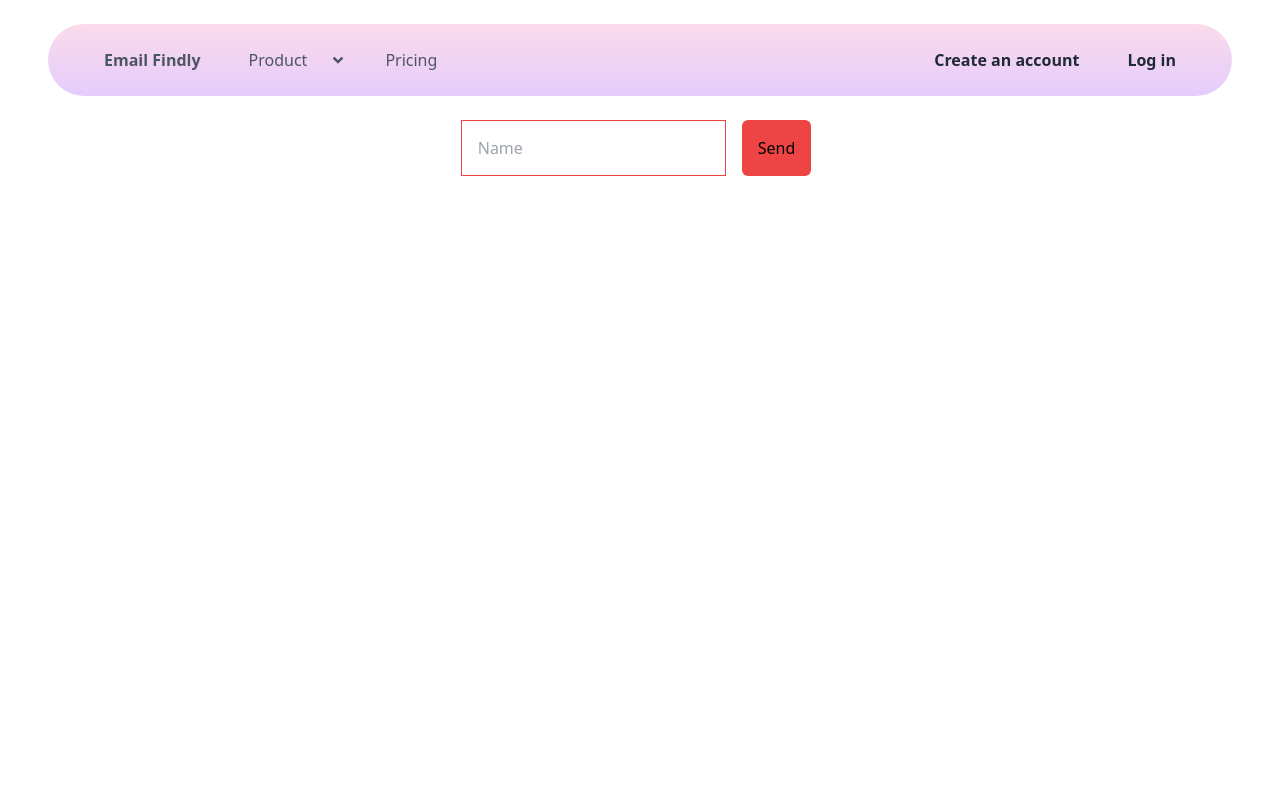
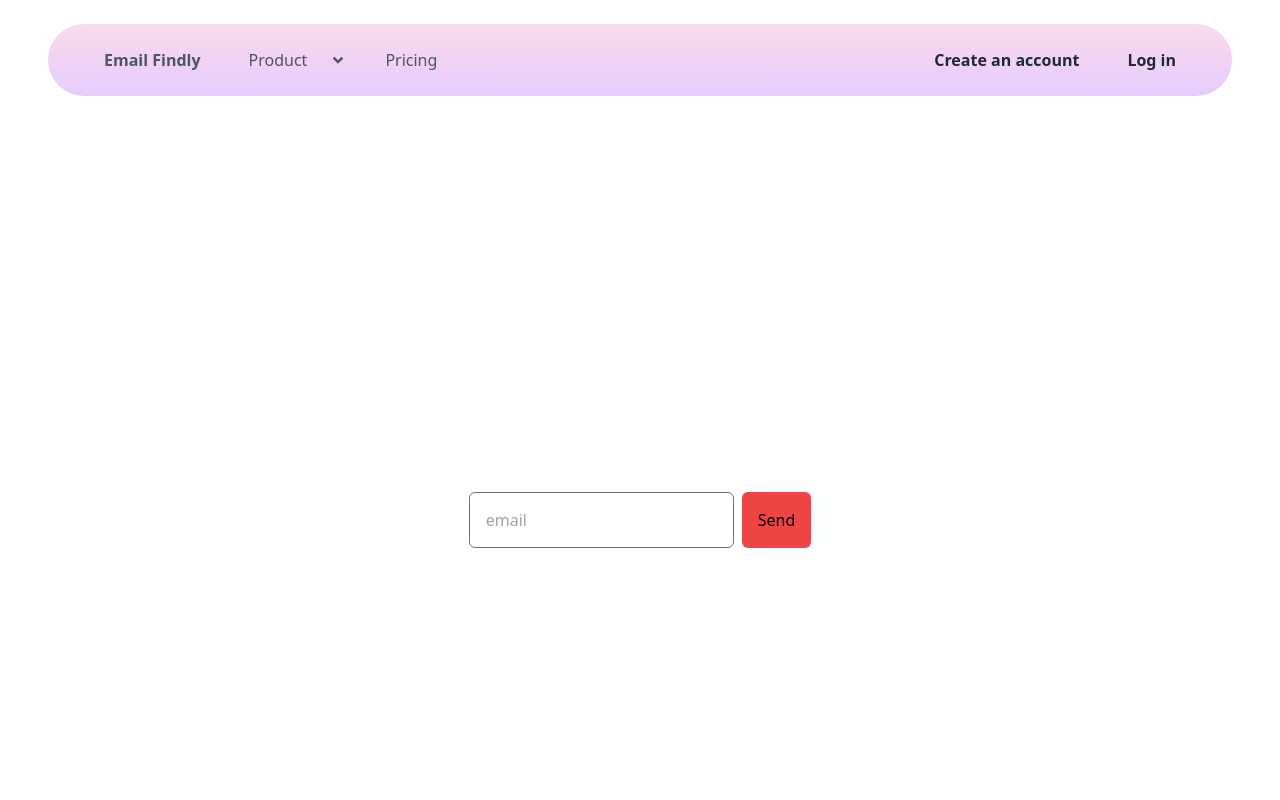
Before and after one commit to chimt4chi/Email-Findly, a Next.js app: page /test in a window 1280 px wide. Shown: the top 800 px of the page. Built offline with nearby package versions, Linux system fonts and the light colour scheme; a web font is replaced by a local one.

Commit message:
fixed the navbar bug

```diff
--- a/components/Header.tsx
+++ b/components/Header.tsx
@@ -24,6 +24,13 @@ const Header: React.FC<HeaderProps> = ({ showHeader }) => {
   // Function to toggle mobile menu
   const toggleMobileMenu = () => {
     setMobileMenuOpen((prevState) => !prevState);
+  };
+
+  const handleNavigate = (variant: string) => {
+    router.push({
+      pathname: "/auth",
+      query: { variant },
+    });
   };
 
   if (!showHeader) {
@@ -90,13 +97,13 @@ const Header: React.FC<HeaderProps> = ({ showHeader }) => {
         </div>
         <div className="hidden lg:flex flex-wrap">
           <button
-            onClick={() => router.push("/auth")}
+            onClick={() => handleNavigate("register")}
             className="text-gray-800 font-semibold px-4 py-2 rounded focus:outline-none hover:rounded-full   hover:bg-purple-500/30 focus:bg-purple-600/30 focus:rounded-full mr-4"
           >
             Create an account
           </button>
           <button
-            onClick={() => router.push("/auth")}
+            onClick={() => handleNavigate("login")}
             className="text-gray-800 font-semibold px-4 py-2 rounded focus:outline-none hover:rounded-full hover:bg-purple-500/30 focus:bg-purple-600/30 focus:rounded-full "
           >
             Log in
--- a/components/Hero.tsx
+++ b/components/Hero.tsx
@@ -9,17 +9,28 @@ function Hero() {
 
   const [data, setData] = useState([] as any[]);
 
+  const [inputData, setInputData] = useState("");
   const router = useRouter();
 
   const updateIsShow = (event: React.ChangeEvent<{}>, value: number) => {
     setSelectedTab(value); // Update selected tab index
   };
 
-  const handleClick = () => {
-    fetch("https://fakestoreapi.com/products")
-      .then((res) => res.json())
-      .then((json) => setData(json))
-      .catch((error) => console.error("Error:", error));
+  const handleClick = async () => {
+    // fetch("https://fakestoreapi.com/products")
+    //   .then((res) => res.json())
+    //   .then((json) => setData(json))
+    //   .catch((error) => console.error("Error:", error));
+    try {
+      const response = await fetch("https://fakestoreapi.com/products");
+
+      const data = await response.json();
+      console.log(inputData);
+
+      setData(data);
+    } catch (error) {
+      console.log(error);
+    }
   };
 
   return (
@@ -62,6 +73,8 @@ function Hero() {
           <div className="mt-5 flex flex-col sm:flex-row justify-center items-center w-full max-w-md">
             <input
               type="text"
+              onChange={(e) => setInputData(e.target.value)}
+              value={inputData}
               className="form-input mt-4 sm:mt-0 mb-4 sm:mb-0 mr-0 sm:mr-2 py-2 px-4 rounded-lg border border-gray-300 w-full"
               placeholder={selectedTab === 0 ? "Enter URL" : "Enter Email"} // Change placeholder based on selected tab index
             />
--- a/components/InputData.tsx
+++ b/components/InputData.tsx
@@ -4,11 +4,8 @@ function InputData() {
   const [inputData, setInput] = useState("" as string);
   const [finalResponse, setFinalResponse] = useState("" as string);
 
-  const handleChange = (e: any) => {
-    setInput(e.target.value);
-  };
-
-  const handleSubmit = async () => {
+  const handleSubmit = async (e: any) => {
+    e.preventDefault();
     const response = await fetch("/api/processData", {
       method: "POST",
       headers: {
@@ -18,30 +15,38 @@ function InputData() {
     });
 
     const data = await response.json();
+    // console.log(data.processedData);
     setFinalResponse(data.processedData);
-    console.log(data); // You can handle the response data here
+
+    setInput("");
   };
 
   return (
-    <div className="h-screen ">
-      <div className="flex  justify-center gap-2">
+    <div className="h-screen flex flex-col items-center justify-evenly gap-10">
+      {/* <form
+        onSubmit={handleSubmit}
+        className="flex  justify-center gap-1"
+        action="get"
+      > */}
+      <div className="flex  justify-center gap-1">
         <input
-          className="border border-red-500 px-4"
-          onChange={handleChange}
+          className="border border-neutral-500 px-4 rounded-md"
+          onChange={(e) => setInput(e.target.value)}
           value={inputData}
           type="text"
           placeholder="Name"
         />
         <br />
         <button
+          onClick={handleSubmit}
           className="bg-red-500 p-4 rounded-md"
-          onClick={handleSubmit}
           type="submit"
         >
           Send
         </button>
-        <p>{finalResponse}</p>
+        {/* </form> */}
       </div>
+      <p className="flex items-center text-center">{finalResponse}</p>
     </div>
   );
 }
--- /dev/null
+++ b/components/TestComp.tsx
@@ -0,0 +1,53 @@
+import axios from "axios";
+import React, { useCallback, useState } from "react";
+
+function TestComp() {
+  const [inputData, setInputData] = useState("");
+  const [responseData, setResponseData] = useState("");
+  const [loading, setLoading] = useState(false);
+
+  const sendData = useCallback(async () => {
+    setLoading(true);
+    try {
+      const response = await axios.post("/api/apiData", {
+        inputData,
+      });
+
+      setResponseData(response.data.emails);
+    } catch (error) {
+      console.log(error);
+    } finally {
+      setLoading(false);
+    }
+  }, [inputData]);
+
+  return (
+    <div>
+      <div className="h-screen flex flex-col items-center justify-evenly gap-10">
+        <div className="flex  justify-center gap-1">
+          <input
+            className="border border-neutral-500 px-4 rounded-md"
+            onChange={(e) => setInputData(e.target.value)}
+            value={inputData}
+            type="text"
+            placeholder="email"
+          />
+          <br />
+          <button
+            onClick={sendData}
+            className="bg-red-500 p-4 rounded-md"
+            type="submit"
+          >
+            Send
+          </button>
+        </div>
+        {responseData && !loading && (
+          <p className="flex items-center text-center">Data - {responseData}</p>
+        )}
+        {loading && <p>Loading...</p>}
+      </div>
+    </div>
+  );
+}
+
+export default TestComp;
--- /dev/null
+++ b/pages/api/apiData.ts
@@ -0,0 +1,34 @@
+import { NextApiRequest, NextApiResponse } from "next";
+import axios from "axios";
+
+export default async function handler(
+  req: NextApiRequest,
+  res: NextApiResponse
+) {
+  if (req.method !== "POST") {
+    return res.status(405).end();
+  }
+
+  try {
+    const { inputData } = req.body;
+
+    const emails = ["abc@gmail.com", "def@gmail.com", "ghi@gmail.com"];
+
+    console.log("Input Data:", inputData);
+
+    const response = await axios.post(
+      "https://jsonplaceholder.typicode.com/posts",
+      {
+        inputData,
+        emails,
+      }
+    );
+
+    console.log("Response:", response.data);
+
+    res.status(200).json(response.data);
+  } catch (error) {
+    console.error("Error:", error);
+    return res.status(500).json({ error: "Server Error" });
+  }
+}
--- a/pages/api/processData.ts
+++ b/pages/api/processData.ts
@@ -1,5 +1,3 @@
-// pages/api/processData.js
-
 import { NextApiRequest, NextApiResponse } from "next";
 
 export default async function handler(
--- a/pages/auth.tsx
+++ b/pages/auth.tsx
@@ -10,17 +10,23 @@ import { useRouter } from "next/router";
 import Head from "next/head";
 
 function Auth() {
+  const router = useRouter();
   const [email, setEmail] = useState("");
   const [name, setName] = useState("");
   const [password, setPassword] = useState("");
 
-  const [variant, setVariant] = useState("login");
+  const { variant } = router.query;
+
+  // const toggleVariant = useCallback(() => {
+  //   setVariant((currentVariant) =>
+  //     currentVariant === "login" ? "register" : "login"
+  //   );
+  // }, []);
 
   const toggleVariant = useCallback(() => {
-    setVariant((currentVariant) =>
-      currentVariant === "login" ? "register" : "login"
-    );
-  }, []);
+    const newVariant = variant === "login" ? "register" : "login";
+    router.push(`/auth?variant=${newVariant}`);
+  }, [variant, router]);
 
   const login = useCallback(async () => {
     try {
@@ -46,8 +52,6 @@ function Auth() {
       console.log(error);
     }
   }, [name, email, password, login]);
-
-  const router = useRouter();
 
   return (
     <>
--- a/pages/test.tsx
+++ b/pages/test.tsx
@@ -1,4 +1,5 @@
 import InputData from "@/components/InputData";
+import TestComp from "@/components/TestComp";
 import ColorToggleButton from "@/components/ToggleButton";
 import React from "react";
 
@@ -6,7 +7,8 @@ function test() {
   return (
     <div>
       {/* <ColorToggleButton /> */}
-      <InputData />
+      {/* <InputData /> */}
+      <TestComp />
     </div>
   );
 }
```
